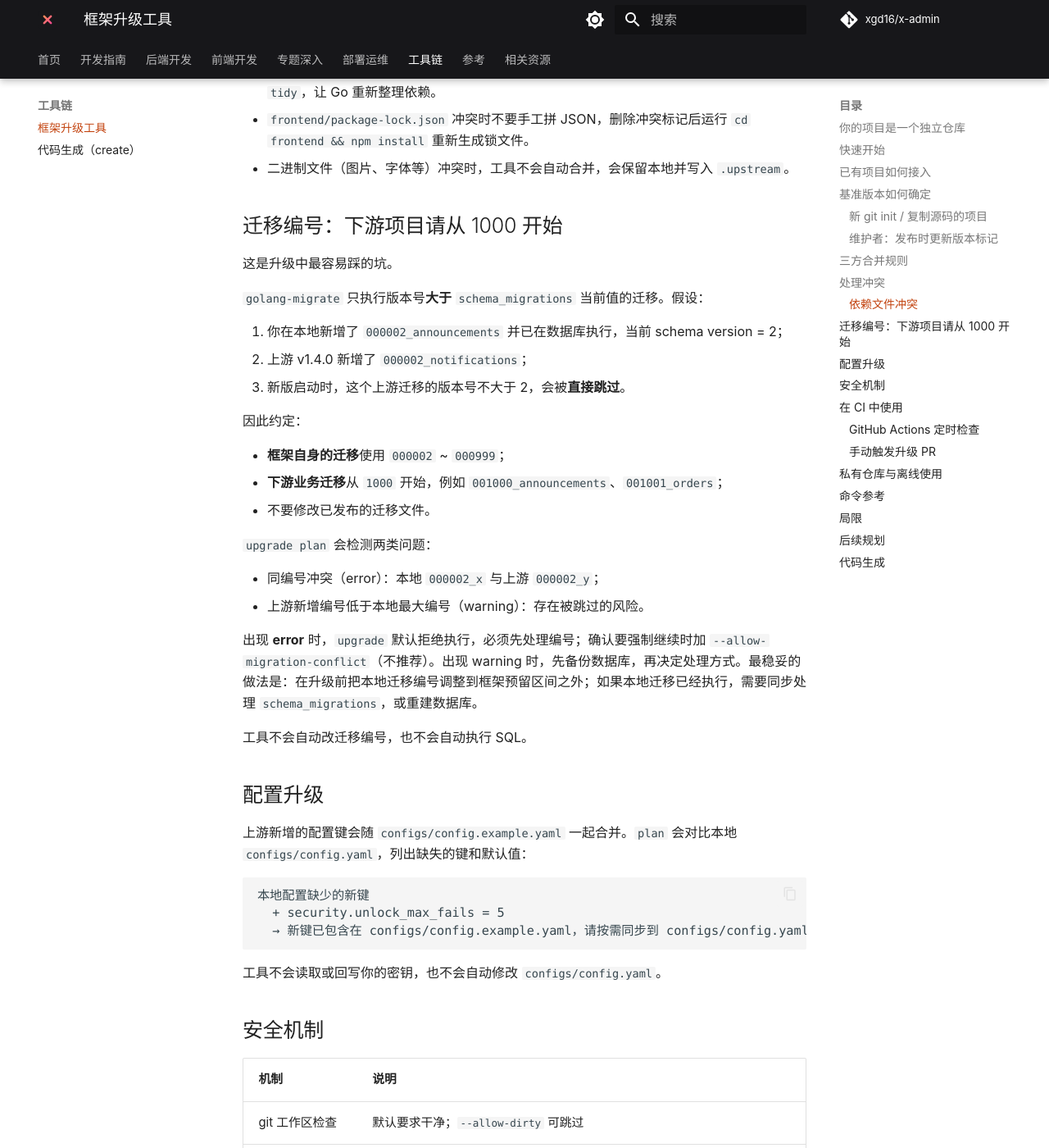
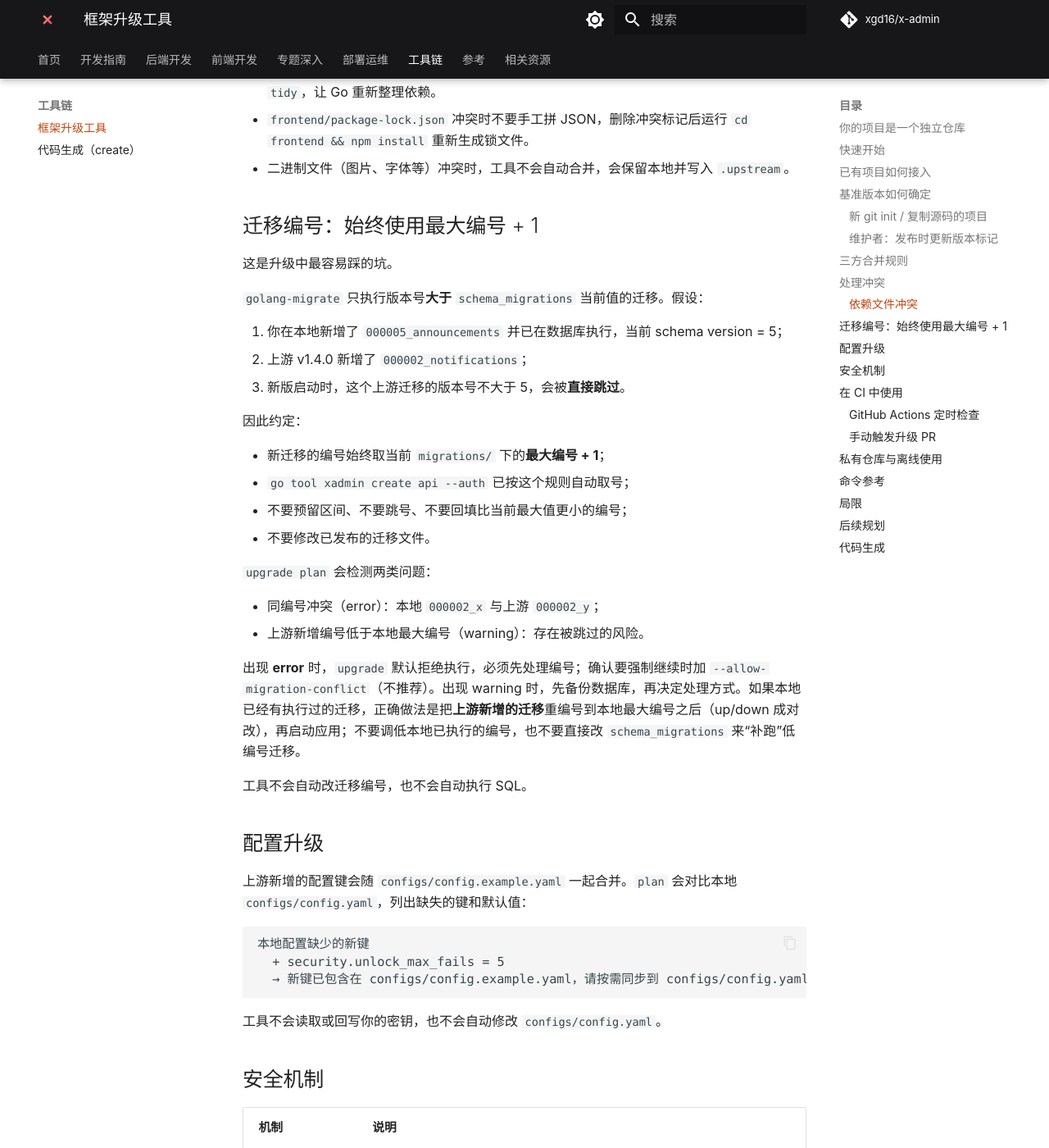
Before and after one commit to xgd16/x-admin, an MkDocs documentation site: the page built from docs/tool/upgrade.md, in a window 1280 px wide and 1400 px high, scrolled down 6687 px. Shown: the whole window at 82% size. Built offline with MkDocs 1.6.1 and Material for MkDocs 9.7.7, drawn with Linux system fonts in a browser that asks for light colours; comment, search, counter and statistics services are not loaded.

Commit message:
fix(tool): 迁移编号改为当前最大编号 +1
- create api --auth 不再固定从 001000 开始，改为 max+1
- 避免生成器抢占高位编号，导致用户后写的低编号迁移被 golang-migrate 跳过
- 升级检查在编号冲突时给出建议的重编号起始值
- 同步更新 CLI 帮助、迁移规范与升级文档
- MySQL 迁移测试改用独立临时数据库，避免开发库状态污染

````diff
--- a/docs/guide/adding-a-module.md
+++ b/docs/guide/adding-a-module.md
@@ -20,7 +20,7 @@
 
 在 `migrations/` 新增一对文件，编号接着现有最大值：
 
-> **下游项目注意**：业务迁移建议从 `001000` 开始编号，把 `000002`~`000999` 留给框架升级。否则你新增的 `000002_xxx` 可能和上游新版本的 `000002_yyy` 撞号，且已经执行过的本地迁移会让上游后补的低编号迁移被 `golang-migrate` 跳过。详见 [框架升级工具](../tool/upgrade.md)。
+> **编号规则**：始终使用 `migrations/` 当前最大编号 + 1。`golang-migrate` 只执行版本号大于 `schema_migrations` 当前值的迁移，插入更小的编号会被直接跳过。`go tool xadmin create api --auth` 会自动按这个规则取号。详见 [框架升级工具](../tool/upgrade.md)。
 
 ```sql
 -- migrations/000017_announcements.up.sql
--- a/docs/tool/upgrade.md
+++ b/docs/tool/upgrade.md
@@ -249,20 +249,21 @@ go tool xadmin upgrade rollback
 - `frontend/package-lock.json` 冲突时不要手工拼 JSON，删除冲突标记后运行 `cd frontend && npm install` 重新生成锁文件。
 - 二进制文件（图片、字体等）冲突时，工具不会自动合并，会保留本地并写入 `.upstream`。
 
-## 迁移编号：下游项目请从 1000 开始
+## 迁移编号：始终使用最大编号 + 1
 
 这是升级中最容易踩的坑。
 
 `golang-migrate` 只执行版本号**大于** `schema_migrations` 当前值的迁移。假设：
 
-1. 你在本地新增了 `000002_announcements` 并已在数据库执行，当前 schema version = 2；
+1. 你在本地新增了 `000005_announcements` 并已在数据库执行，当前 schema version = 5；
 2. 上游 v1.4.0 新增了 `000002_notifications`；
-3. 新版启动时，这个上游迁移的版本号不大于 2，会被**直接跳过**。
+3. 新版启动时，这个上游迁移的版本号不大于 5，会被**直接跳过**。
 
 因此约定：
 
-- **框架自身的迁移**使用 `000002` ~ `000999`；
-- **下游业务迁移**从 `1000` 开始，例如 `001000_announcements`、`001001_orders`；
+- 新迁移的编号始终取当前 `migrations/` 下的**最大编号 + 1**；
+- `go tool xadmin create api --auth` 已按这个规则自动取号；
+- 不要预留区间、不要跳号、不要回填比当前最大值更小的编号；
 - 不要修改已发布的迁移文件。
 
 `upgrade plan` 会检测两类问题：
@@ -270,7 +271,7 @@ go tool xadmin upgrade rollback
 - 同编号冲突（error）：本地 `000002_x` 与上游 `000002_y`；
 - 上游新增编号低于本地最大编号（warning）：存在被跳过的风险。
 
-出现 **error** 时，`upgrade` 默认拒绝执行，必须先处理编号；确认要强制继续时加 `--allow-migration-conflict`（不推荐）。出现 warning 时，先备份数据库，再决定处理方式。最稳妥的做法是：在升级前把本地迁移编号调整到框架预留区间之外；如果本地迁移已经执行，需要同步处理 `schema_migrations`，或重建数据库。
+出现 **error** 时，`upgrade` 默认拒绝执行，必须先处理编号；确认要强制继续时加 `--allow-migration-conflict`（不推荐）。出现 warning 时，先备份数据库，再决定处理方式。如果本地已经有执行过的迁移，正确做法是把**上游新增的迁移**重编号到本地最大编号之后（up/down 成对改），再启动应用；不要调低本地已执行的编号，也不要直接改 `schema_migrations` 来“补跑”低编号迁移。
 
 工具不会自动改迁移编号，也不会自动执行 SQL。
 
````
Also changed, not shown: README.md (+1 -1 lines), docs/guide/multi-api.md (+3 -3 lines), docs/tool/create.md (+3 -3 lines), migrations/README.md (+4 -3 lines), 5 other files.
